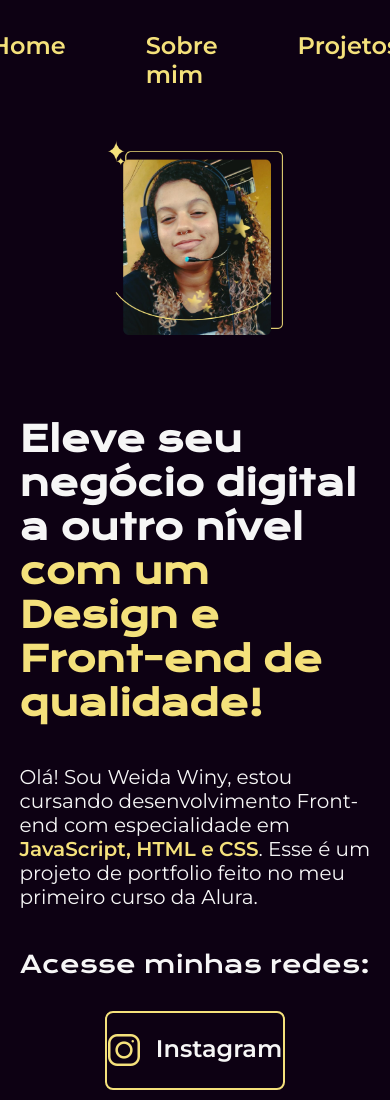
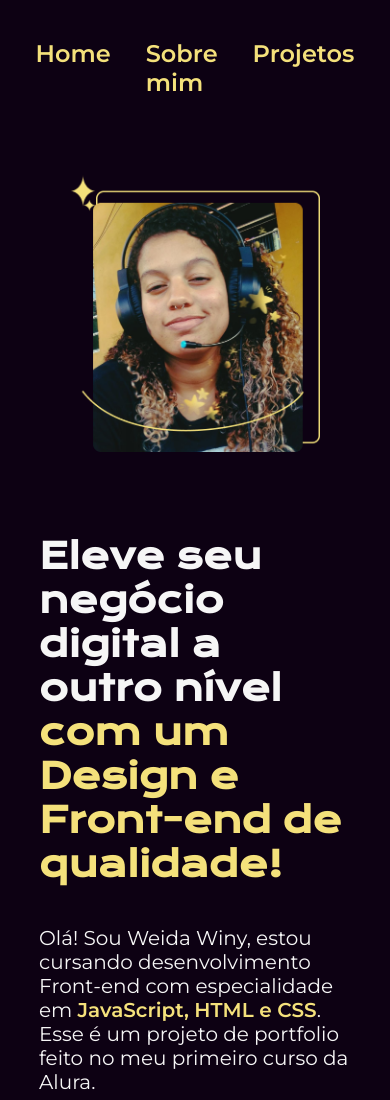
Before and after one commit to Ms-Winny/portfolio, a plain HTML site: page index.html in a window 390 px wide. Shown: the top 1100 px of the page. Drawn offline with nearby package versions, Linux system fonts and the light colour scheme.

Commit message:
Modificações na responsividade

```diff
--- a/estilos/estilo.css
+++ b/estilos/estilo.css
@@ -117,19 +117,28 @@ body {
 
 @media (max-width: 1250px) {
     .cabecalho {
-        padding: 8%;
+        padding: 10%;
     }
 
     .cabecalho__menu {
         justify-content: center;
+        gap: 35px;
     }
 
     .apresentacao{
         flex-direction: column-reverse;
-        padding: 5%;
+        padding: 10%;
+    }
+
+    .apresentacao__imagem {
+        width: 80%;
     }
 
     .apresentacao__conteudo {
         width: auto;
     }
+
+    .apresentacao__links a {
+        padding: 20px;
+    }
 }
```
